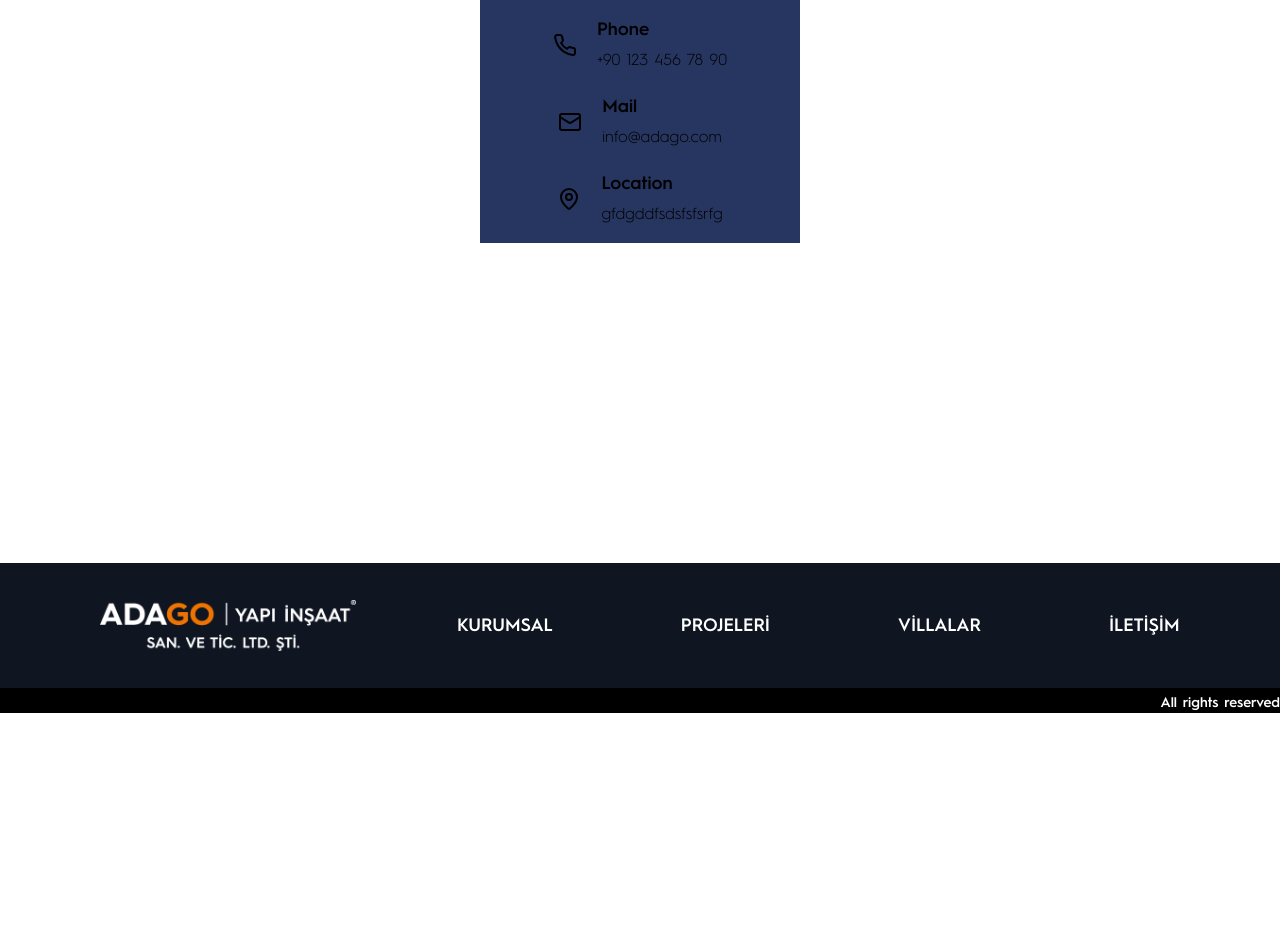
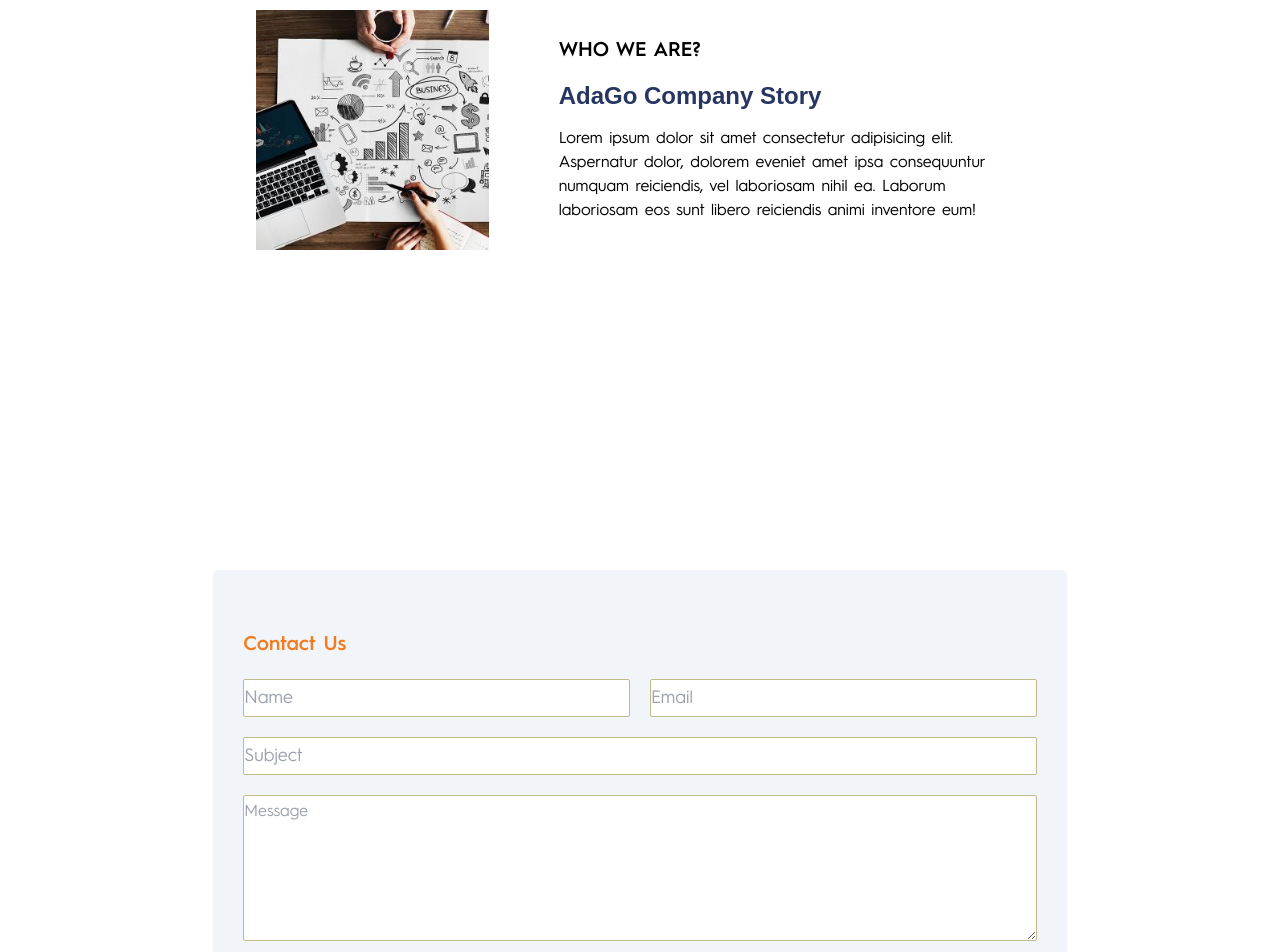
Before and after one commit to EceOwl20/adago, a Next.js app: page / in a window 1280 px wide. Shown: the part 380-1332 px from the top of the page. Before the commit the page ends 1093 px from the top, so only its background shows below. Built offline with nearby package versions, Linux system fonts and the light colour scheme; a web font is replaced by a local one.

Commit message:
contactUs and values added

```diff
--- a/app/component/common/contactus.jsx
+++ b/app/component/common/contactus.jsx
@@ -5,27 +5,28 @@ import { LuMapPin } from "react-icons/lu";
 
 const Contactus = () => {
   return (
-    <div className='flex  w-full items-center justify-center'>
-        <div className='flex flex-col gap-[20px] p-4 font-hurme w-1/2 bg-royalBlue items-center justify-center'>
+    <div className='flex w-full items-center justify-center mb-[20px]'>
+        <div className='flex flex-col gap-[20px] p-4 font-hurme bg-royalBlue items-center justify-center text-white rounded-md px-[40px] w-1/3' >
+
             <div className='flex gap-[20px] items-center justify-center'>
                 <LuPhone size={24}/>
                 <div className='flex flex-col gap-[5px]'>
-                <text className='text-lg font-semibold'>Phone</text>
-                <span className='text-base font-light'>+90 123 456 78 90</span>
+                <text className='text-sm lg:text-lg font-semibold'>Phone</text>
+                <span className='text-xs lg:text-base font-light'>+90 123 456 78 90</span>
                 </div>
             </div>
             <div className='flex gap-[20px] items-center justify-center'>
                 <LuMail size={24}/>
                 <div className='flex flex-col gap-[5px]'>
-                <text className='text-lg font-semibold'>Mail</text>
-                <span className='text-base font-light'>info@adago.com</span>
+                <text className='text-sm lg:text-lg font-semibold'>Mail</text>
+                <span className='text-xs lg:text-base font-light'>info@adago.com</span>
                 </div>
             </div>
             <div className='flex gap-[20px] items-center justify-center '>
                 <LuMapPin size={24}/>
                 <div className='flex flex-col gap-[5px]'>
-                <text className='text-lg font-semibold'>Location</text>
-                <span className='text-base font-light'>gfdgddfsdsfsfsrfg</span>
+                <text className='text-sm lg:text-lg font-semibold'>Location</text>
+                <span className='text-xs lg:text-base font-light'>gfdgddfsdsfsfsrfg</span>
                 </div>
             </div>
         </div>
--- /dev/null
+++ b/app/component/common/emailSection.jsx
@@ -0,0 +1,36 @@
+import React from 'react'
+
+const emailSection = () => {
+  return (
+    <div className='flex  justify-center '>
+      <div className='flex flex-col gap-[20px] p-[30px] justify-center items-start h-[500px] w-4/6 bg-slate-100 rounded-md font-hurme'>
+      <span className="text-flameOrange text-sm lg:text-xl  font-semibold">Contact Us</span>
+        <div className='flex gap-[20px] justify-center items-center w-full'>
+            <input
+            type="text"
+            placeholder="Name"
+            className="border-[1px] text-sm lg:text-lg border-haki rounded-sm w-1/2 py-[4px]"
+            />
+            <input
+            type="email"
+            placeholder="Email"
+            className="border-[1px] text-sm lg:text-lg border-haki rounded-sm w-1/2 py-[4px]"
+            />
+        </div>
+        <input
+        type="text"
+        placeholder="Subject"
+        className="border-[1px] text-sm lg:text-lg border-haki rounded-sm w-full py-[4px]"
+        />
+        <textarea
+        type="text"
+        placeholder="Message"
+        className="border-[1px] border-haki rounded-sm w-full py-[4px] h-1/3"
+        />
+        <button className='bg-flameOrange py-[10px] px-[30px] text-white text-sm lg:text-lg rounded-md'>Send Message</button>
+      </div>
+    </div>
+  )
+}
+
+export default emailSection
--- a/app/component/common/footer.jsx
+++ b/app/component/common/footer.jsx
@@ -2,34 +2,17 @@
 import React from "react";
 import Link from "next/link";
 import Image from "next/image";
-import logoImage from "../svg/logoWhite.png"
+import logoImage from "@/public/images/logoWhite.png"
 
 
 const Footer = () => {
   return (
     <div className="flex flex-col bg-darkSeaBlue h-[150px] w-full">
       <div className="flex flex-row items-center w-full justify-evenly bg-darkSeaBlue font-hurme  h-5/6">
-      <div className="flex  w-1/5">
-        <Image
-          src={logoImage}
-          alt="logo"
-          layout="responsive"
-          />
-        </div>
-        <div className="lg:flex grid grid-cols-2 lg:gap-20 xl:gap-32 gap-[10px]">
 
-          <Link
-            href="/"
-            className="2xl:text-xl xl:text-lg md:text-base text-xs text-white font-semibold hover:text-flameOrange"
-          >
-            KURUMSAL
-          </Link>
-          <Link
-            href="/"
-            className="2xl:text-xl xl:text-lg md:text-base text-xs text-white font-semibold hover:text-flameOrange"
-          >
-            PROJELERİ
-          </Link>
+
+        <div className="lg:flex grid grid-cols-1 lg:gap-20 xl:gap-32 gap-[5px]">
+
           <Link
             href="/"
             className="2xl:text-xl xl:text-lg md:text-base text-xs text-white font-semibold hover:text-flameOrange"
@@ -44,9 +27,33 @@ const Footer = () => {
           </Link>
         </div>
 
+        <div className="flex w-1/4 lg:w-1/5">
+        <Image
+          src={logoImage}
+          alt="logo"
+          layout="responsive"
+          />
+        </div>
+
+        <div className="lg:flex grid grid-cols-1 lg:gap-20 xl:gap-32 gap-[10px]">
+          <Link
+            href="/"
+            className="2xl:text-xl xl:text-lg md:text-base text-xs text-white font-semibold hover:text-flameOrange"
+          >
+            KURUMSAL
+          </Link>
+          <Link
+            href="/"
+            className="2xl:text-xl xl:text-lg md:text-base text-xs text-white font-semibold hover:text-flameOrange"
+          >
+            PROJELERİ
+          </Link>
+
+        </div>
+
       </div>
       <div className="flex h-1/6 justify-center lg:justify-end items-end bg-black">
-          <text className="text-white font-hurme font-semibold text-sm md:text-sm"> All rights reserved</text>
+          <text className="text-white font-hurme font-semibold text-xs md:text-sm"> All rights reserved</text>
         </div>
     </div>
   );
--- /dev/null
+++ b/app/component/common/values.jsx
@@ -0,0 +1,31 @@
+import React from "react";
+import Image from "next/image";
+import business from "@/public/images/business.jpeg";
+
+const values = () => {
+  return (
+    <div className="flex w-full bg-white justify-center items-center h-screen">
+      <div className="flex flex-col lg:flex-row w-full xl:w-3/5 justify-center items-center gap-[30px] xl:gap-[70px] mx-[25px] md:mx-[45px]">
+        <div className="flex w-full md:w-3/5 xl:w-1/3"   >
+          <Image src={business} alt="business" layout="responsive" />
+        </div>
+        <div className="flex flex-col xl:w-2/3 font-hurme items-start justify-center gap-[5px] lg:gap-[15px] ">
+          <span className="text-base md:text-lg lg:text-xl font-semibold uppercase">
+            Who we are?
+          </span>
+          <span className="text-base md:text-lg lg:text-2xl font-bold text-royalBlue">
+            AdaGo Company Story
+          </span>
+          <text className="text-sm lg:text-base break-keep">
+            Lorem ipsum dolor sit amet consectetur adipisicing elit. Aspernatur
+            dolor, dolorem eveniet amet ipsa consequuntur numquam reiciendis,
+            vel laboriosam nihil ea. Laborum laboriosam eos sunt libero
+            reiciendis animi inventore eum!
+          </text>
+        </div>
+      </div>
+    </div>
+  );
+};
+
+export default values;
--- a/app/page.js
+++ b/app/page.js
@@ -1,9 +1,13 @@
 import Image from "next/image";
 import Contactus from "./component/common/contactus.jsx"
+import EmailSection from "./component/common/emailSection.jsx"
+import Values from "./component/common/values.jsx";
 
 export default function Home() {
   return (
-    <div className="flex m-80">
+    <div className="flex flex-col gap-[40px] mt-[50px]">
+      <Values/>
+      <EmailSection/>
       <Contactus/>
     </div>
   );
```
Also changed, not shown: public/images/business.jpeg (added), public/images/logoWhite.png (renamed from app/component/svg/logoWhite.png).
